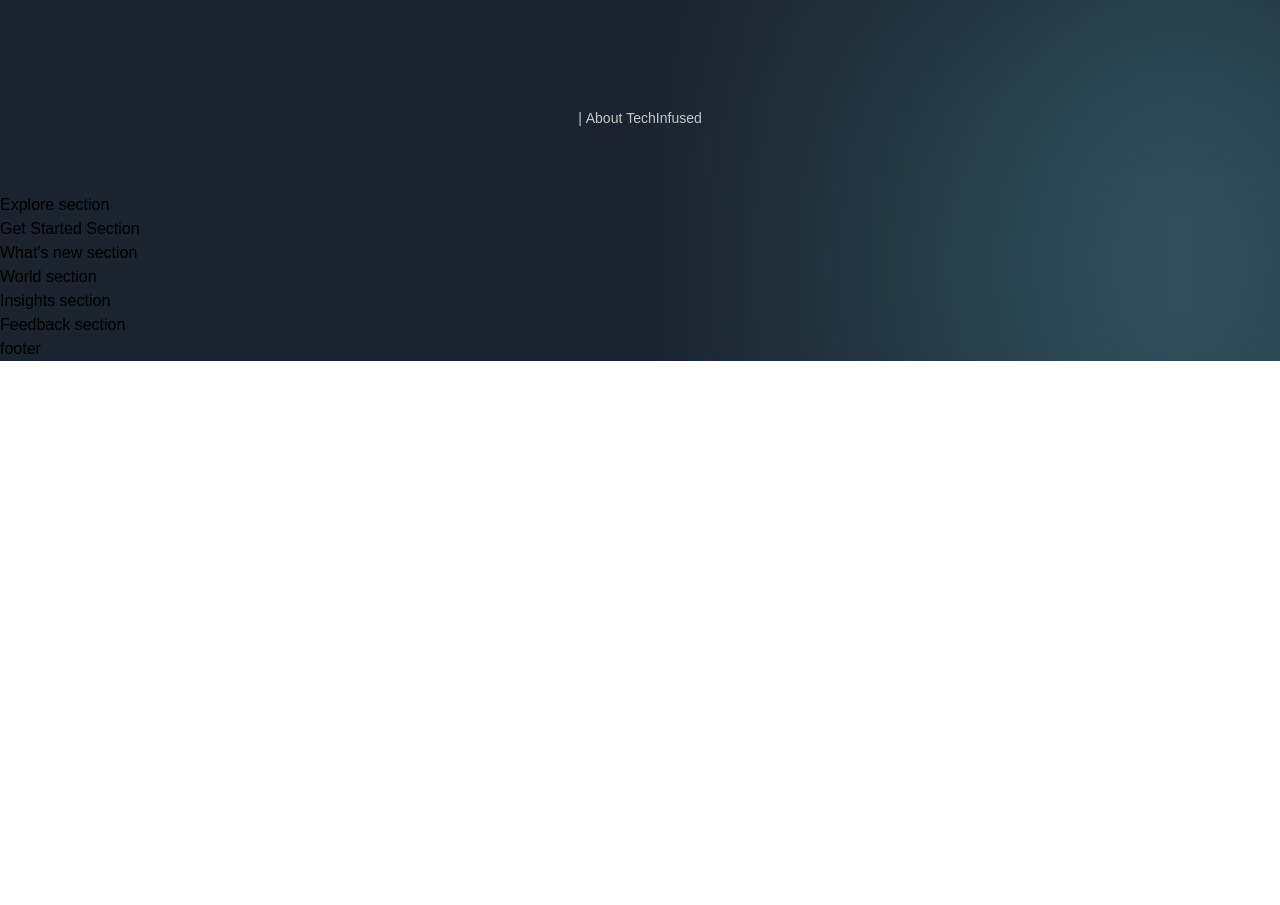
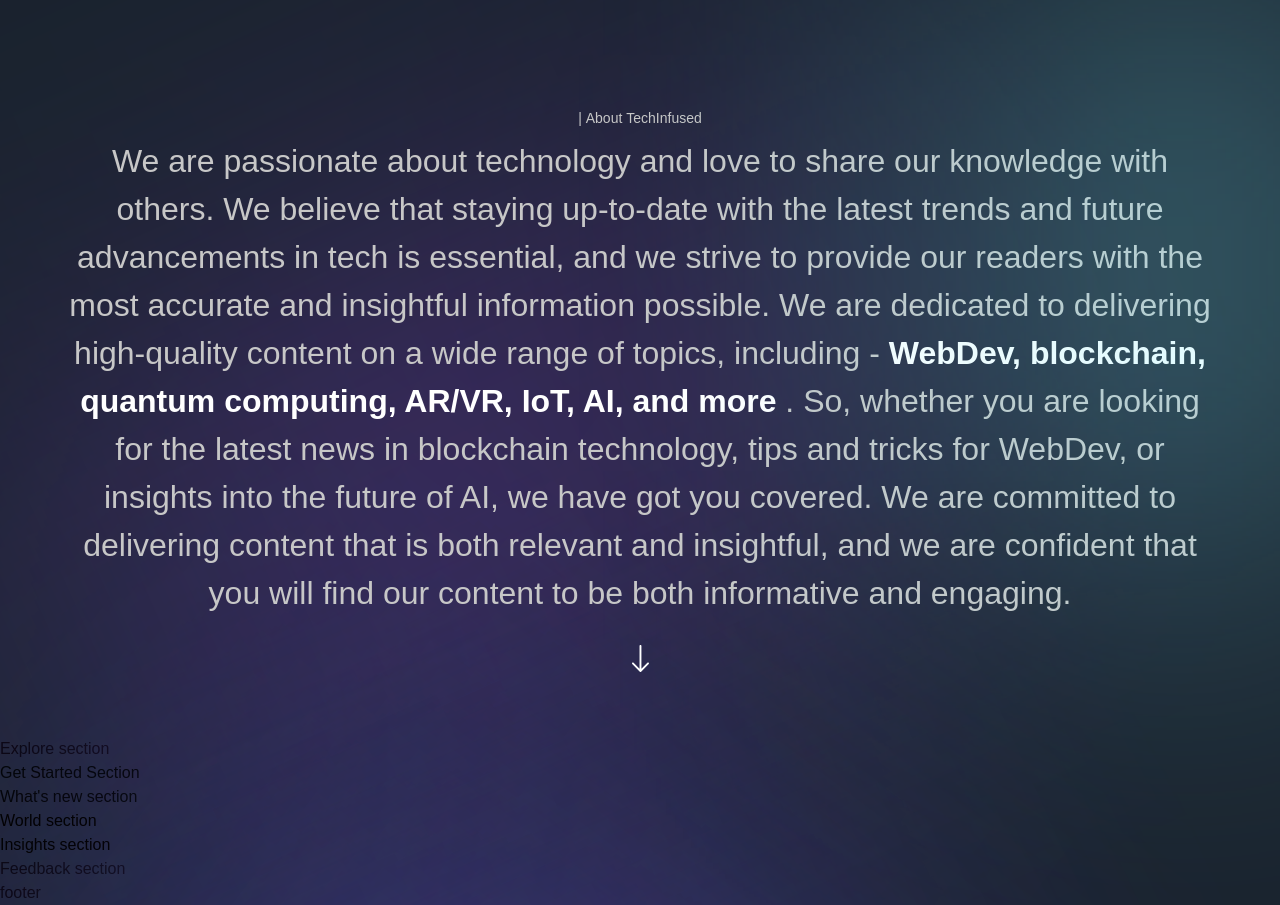
Before and after one commit to Adithya-jh/TechInfusedWeb, a Next.js app: page / in a window 1280 px wide. Shown: the part 1060-1965 px from the top of the page. Before the commit the page ends 1421 px from the top, so only its background shows below. Built offline with nearby package versions, Linux system fonts and the light colour scheme; a web font is replaced by a local one.

Commit message:
completed about section

```diff
--- a/app/page.js
+++ b/app/page.js
@@ -14,12 +14,21 @@ const Page = () => (
   <div className="bg-primary-black overflow-hidden">
     <Navbar />
     <Hero />
+    <div className="relative">
       <About />
+      <div className="gradient-03 z-0" />
       <Explore />
+    </div>
+    <div className="relative">
       <GetStarted />
+      <div className="gradient-04 z-0" />
       <WhatsNew />
+    </div>
+    <div className="relative">
       <World />
+      <div className="gradient-03 z-0" />
       <Insights />
+    </div>
     <Feedback />
     <Footer />
   </div>
--- a/sections/About.jsx
+++ b/sections/About.jsx
@@ -19,6 +19,32 @@ const About = () => (
       className={`${styles.innerWidth} mx-auto ${styles.flexCenter} flex-col`}
     >
       <TypingText title="| About TechInfused" textStyle="text-center" />
+      <motion.p
+        variants={fadeIn('up', 'tween', 0.2, 1)}
+        className="mt-[8px] font-normal sm:text-[32px] text-[20px] text-center text-secondary-white"
+      >
+        We are passionate about technology and love to share our knowledge with
+        others. We believe that staying up-to-date with the latest trends and
+        future advancements in tech is essential, and we strive to provide our
+        readers with the most accurate and insightful information possible. We
+        are dedicated to delivering high-quality content on a wide range of
+        topics, including -{' '}
+        <span className="font-extrabold text-white">
+          WebDev, blockchain, quantum computing, AR/VR, IoT, AI, and more{' '}
+        </span>
+        . So, whether you are looking for the latest news in blockchain
+        technology, tips and tricks for WebDev, or insights into the future of
+        AI, we have got you covered. We are committed to delivering content that
+        is both relevant and insightful, and we are confident that you will find
+        our content to be both informative and engaging.
+      </motion.p>
+
+      <motion.img
+        variants={fadeIn('up', 'tween', 0.3, 1)}
+        src="/arrow-down.svg"
+        alt="arrow-down"
+        className="w-[18px] h-[28px] object-contain mt-[28px] "
+      />
     </motion.div>
   </section>
 );
```
Lines whose indentation alone changed are shown as unchanged.
